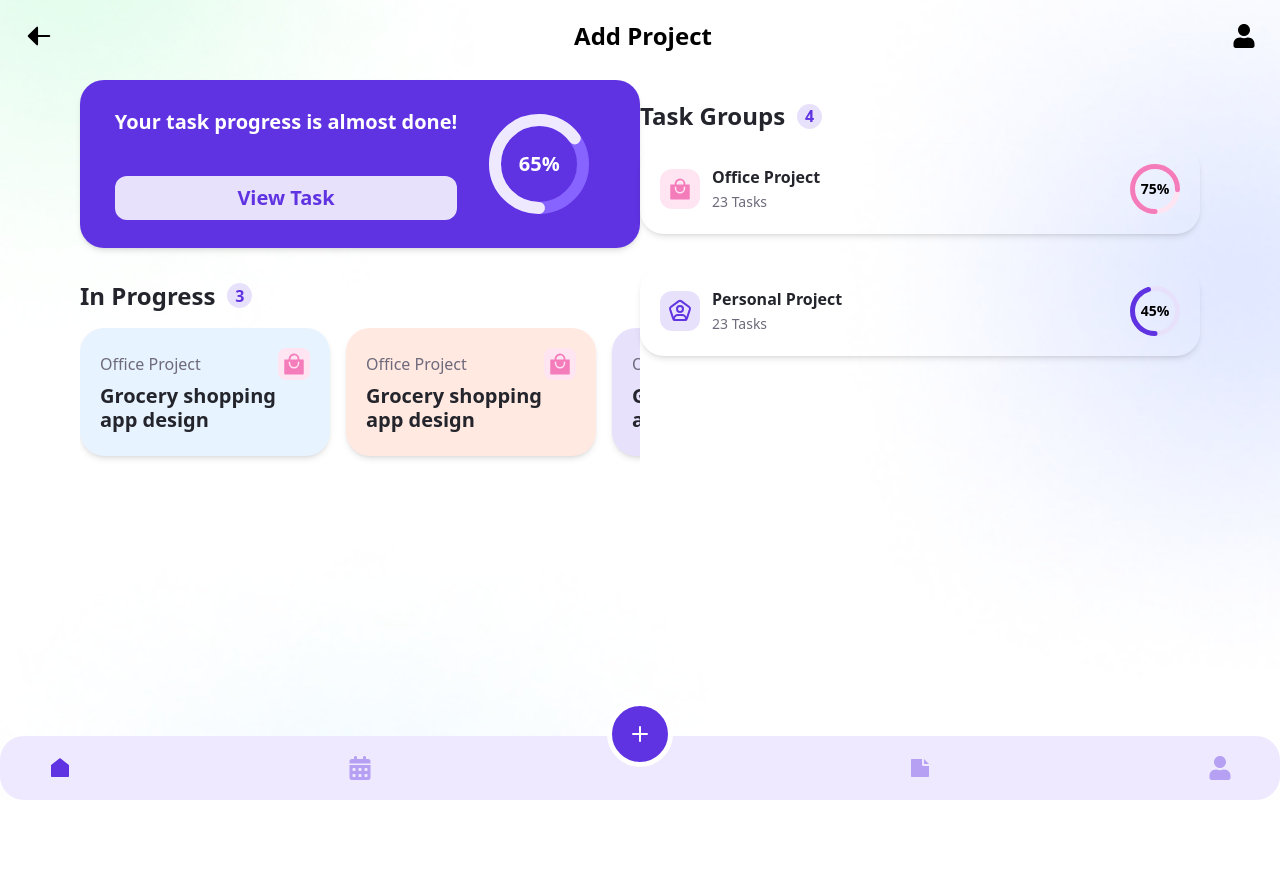
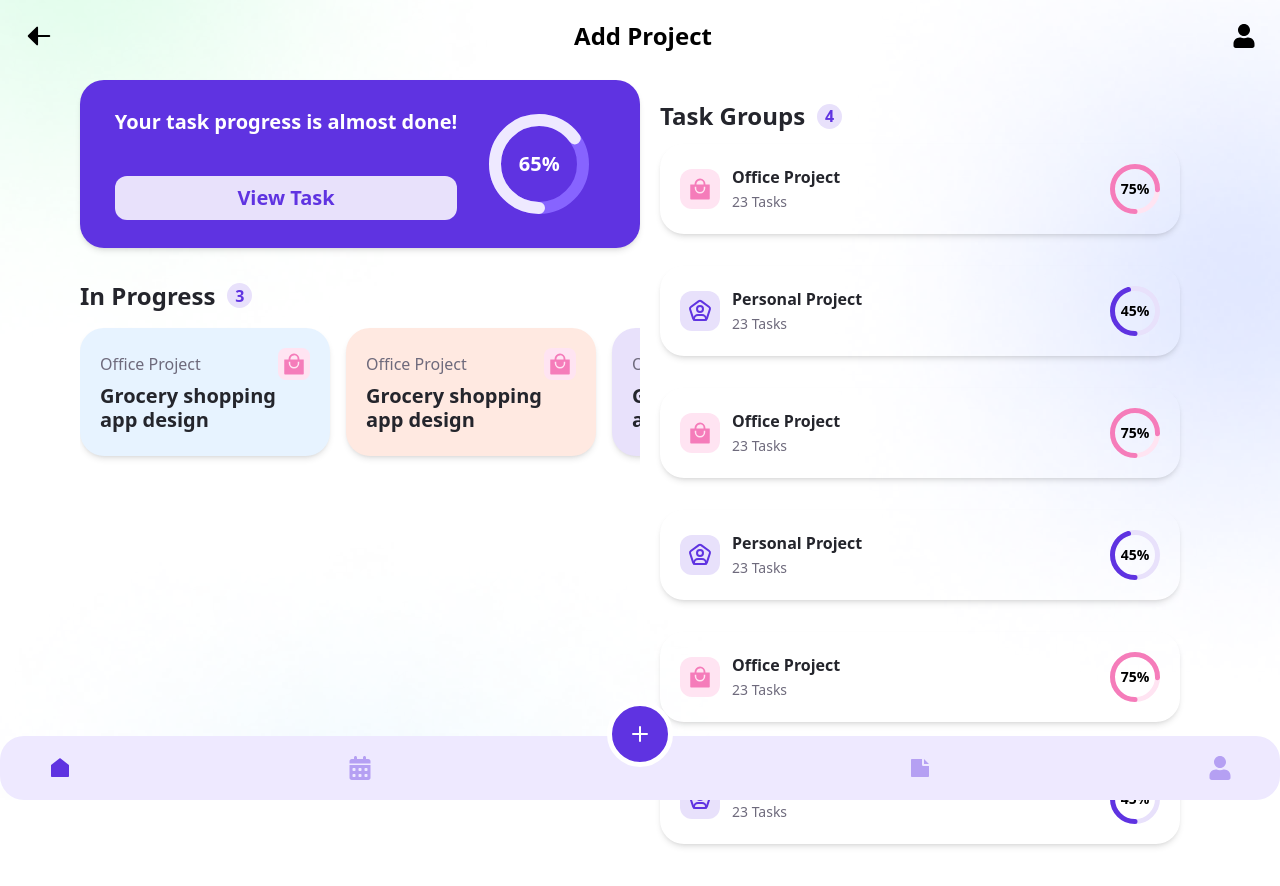
Before and after one commit to alonzojoe/React-TS-Task-Management, a React (Vite) app: page /home in a window 1280 px wide. Shown: the top 886 px of the page. Before the commit the page ends 800 px from the top, so only its background shows below. Built offline with nearby package versions, Linux system fonts and the light colour scheme.

Commit message:
style: Dashboard layout in md screen

```diff
--- a/src/pages/Dashboard/Dashboard.tsx
+++ b/src/pages/Dashboard/Dashboard.tsx
@@ -5,7 +5,7 @@ import { TbUserPentagon } from "react-icons/tb";
 const Dashboard = () => {
   return (
     <div className="container grid grid-cols-1 md:grid-cols-2 py-2">
-      <div className="flex flex-col justify-center space-y-8">
+      <div className="flex flex-col justify-center md:justify-start space-y-8">
         <Card background="bg-primary" width="w-full">
           <div className="flex justify-center items-center gap-4 py-2">
             <div className="space-y-6">
@@ -98,7 +98,7 @@ const Dashboard = () => {
           </div>
         </div>
       </div>
-      <div className="mt-5 mb-10">
+      <div className="mt-5 mb-10 md:mx-5">
         <div className="flex items-center gap-3 mb-3">
           <h2 className="text-left text-textPrimary font-bold text-2xl">
             Task Groups
@@ -160,6 +160,110 @@ const Dashboard = () => {
               </div>
             </div>
           </Card>
+          <Card background="cardBg" shrink="shrink-0" width="w-[full]">
+            <div className="flex items-center justify-between">
+              <div className="flex items-center gap-3">
+                <span className="bg-lightPink p-2 rounded-xl">
+                  <IoBagHandleSharp className="text-2xl text-darkPink" />
+                </span>
+                <div>
+                  <h4 className="text-textPrimary text-md font-bold mb-0">
+                    Office Project
+                  </h4>
+                  <span className="text-textSecondary text-sm">23 Tasks</span>
+                </div>
+              </div>
+              <div>
+                <CircularProgressBar
+                  textColor="text-black"
+                  strokeColor="#FFE4F2"
+                  fillColor="#F57CBA"
+                  percentage={75}
+                  size={50}
+                  strokeWidth={5}
+                  textSize="text-sm"
+                />
+              </div>
+            </div>
+          </Card>
+          <Card background="cardBg" shrink="shrink-0" width="w-[full]">
+            <div className="flex items-center justify-between">
+              <div className="flex items-center gap-3">
+                <span className="bg-lightPrimary p-2 rounded-xl">
+                  <TbUserPentagon className="text-2xl text-primary" />
+                </span>
+                <div>
+                  <h4 className="text-textPrimary text-md font-bold mb-0">
+                    Personal Project
+                  </h4>
+                  <span className="text-textSecondary text-sm">23 Tasks</span>
+                </div>
+              </div>
+              <div>
+                <CircularProgressBar
+                  textColor="text-black"
+                  strokeColor="#E8E1FB"
+                  fillColor="#5F33E1"
+                  percentage={45}
+                  size={50}
+                  strokeWidth={5}
+                  textSize="text-sm"
+                />
+              </div>
+            </div>
+          </Card>
+          <Card background="cardBg" shrink="shrink-0" width="w-[full]">
+            <div className="flex items-center justify-between">
+              <div className="flex items-center gap-3">
+                <span className="bg-lightPink p-2 rounded-xl">
+                  <IoBagHandleSharp className="text-2xl text-darkPink" />
+                </span>
+                <div>
+                  <h4 className="text-textPrimary text-md font-bold mb-0">
+                    Office Project
+                  </h4>
+                  <span className="text-textSecondary text-sm">23 Tasks</span>
+                </div>
+              </div>
+              <div>
+                <CircularProgressBar
+                  textColor="text-black"
+                  strokeColor="#FFE4F2"
+                  fillColor="#F57CBA"
+                  percentage={75}
+                  size={50}
+                  strokeWidth={5}
+                  textSize="text-sm"
+                />
+              </div>
+            </div>
+          </Card>
+          <Card background="cardBg" shrink="shrink-0" width="w-[full]">
+            <div className="flex items-center justify-between">
+              <div className="flex items-center gap-3">
+                <span className="bg-lightPrimary p-2 rounded-xl">
+                  <TbUserPentagon className="text-2xl text-primary" />
+                </span>
+                <div>
+                  <h4 className="text-textPrimary text-md font-bold mb-0">
+                    Personal Project
+                  </h4>
+                  <span className="text-textSecondary text-sm">23 Tasks</span>
+                </div>
+              </div>
+              <div>
+                <CircularProgressBar
+                  textColor="text-black"
+                  strokeColor="#E8E1FB"
+                  fillColor="#5F33E1"
+                  percentage={45}
+                  size={50}
+                  strokeWidth={5}
+                  textSize="text-sm"
+                />
+              </div>
+            </div>
+          </Card>
         </div>
       </div>
     </div>
```
